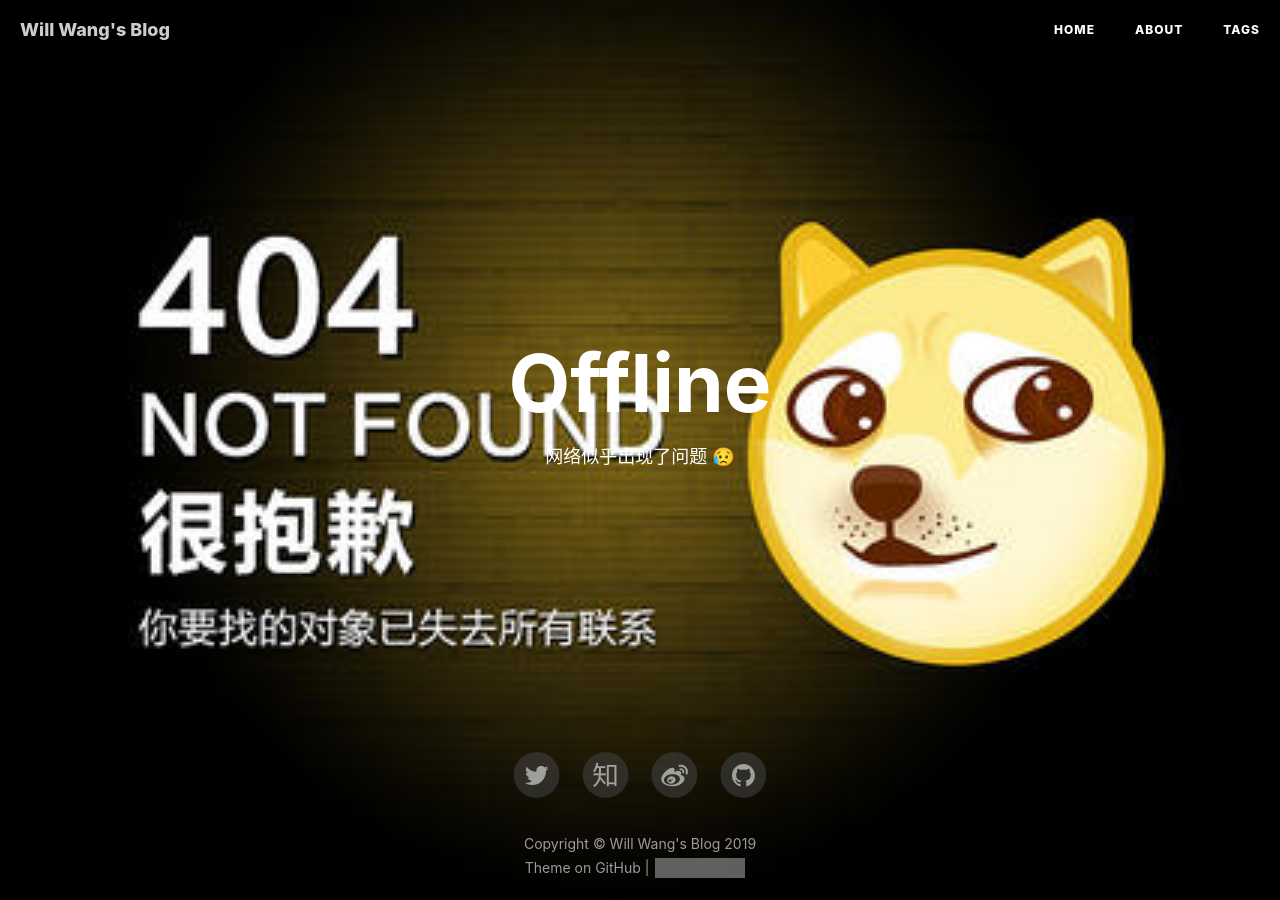
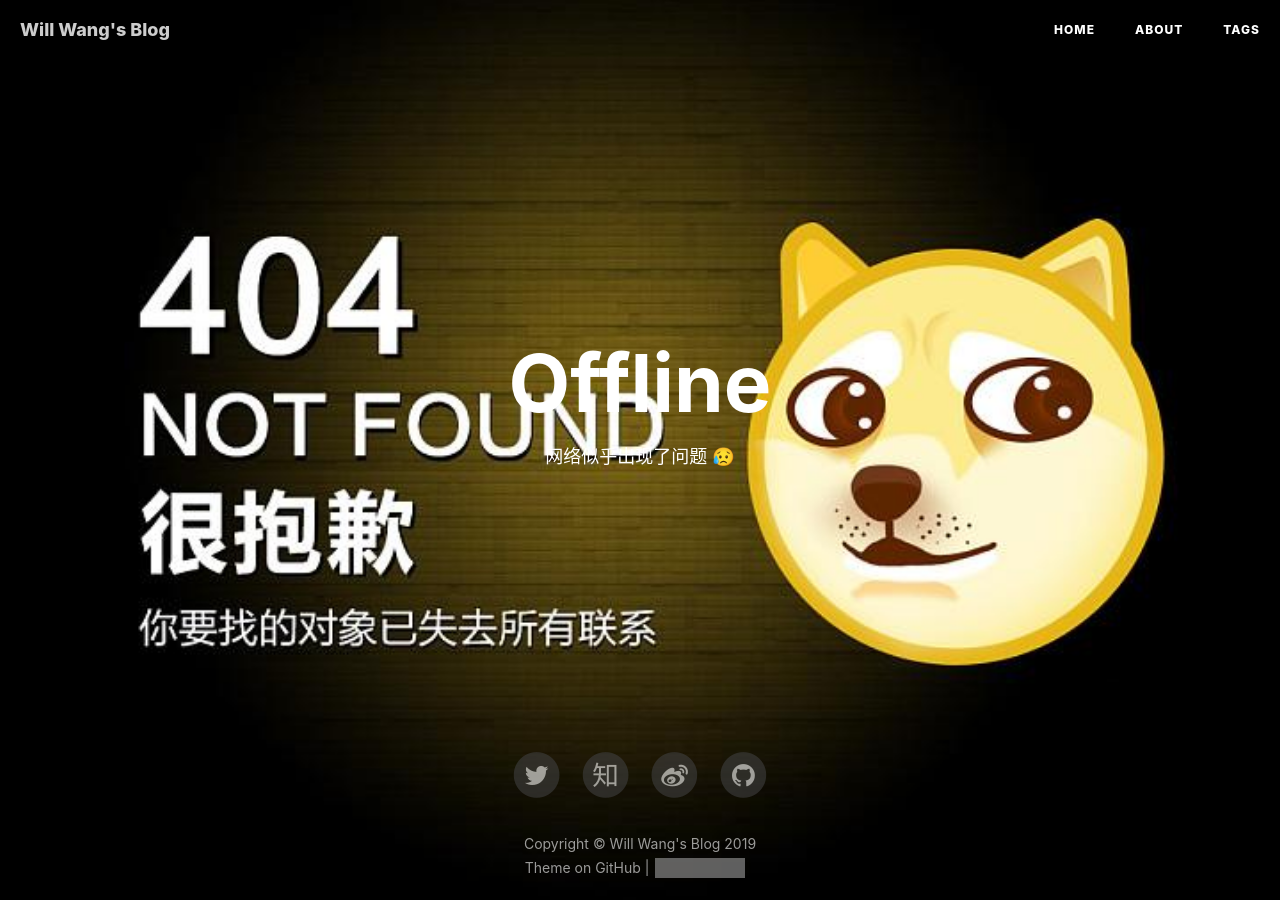
Before and after one commit to flyingwzb/flyingwzb.github.io, a Jekyll site: the page built from offline.html, in a window 1280 px wide. Built offline with Jekyll 4.4.1, drawn with Linux system fonts in a browser that asks for light colours; nearby versions of some CDN libraries; comment, search, counter and statistics services are not loaded; grey boxes are pictures that could not be loaded.

Commit message:
修改背景图

```diff
--- a/404.html
+++ b/404.html
@@ -1,7 +1,7 @@
 ---
 layout: default
-description: "你来到了没有知识的荒原 🙊"
-header-img: "img/404-bg.jpg"
+<!--description: "你来到了没有知识的荒原 🙊"-->
+header-img: "img/404-bg.png"
 permalink: /404.html
 ---
 
--- a/offline.html
+++ b/offline.html
@@ -1,7 +1,7 @@
 ---
 layout: default
 description: "网络似乎出现了问题 😥"
-header-img: "img/404-bg.jpg"
+header-img: "img/404-bg.png"
 permalink: /offline.html
 ---
 
```
Also changed, not shown: img/404-bg.png (added).
